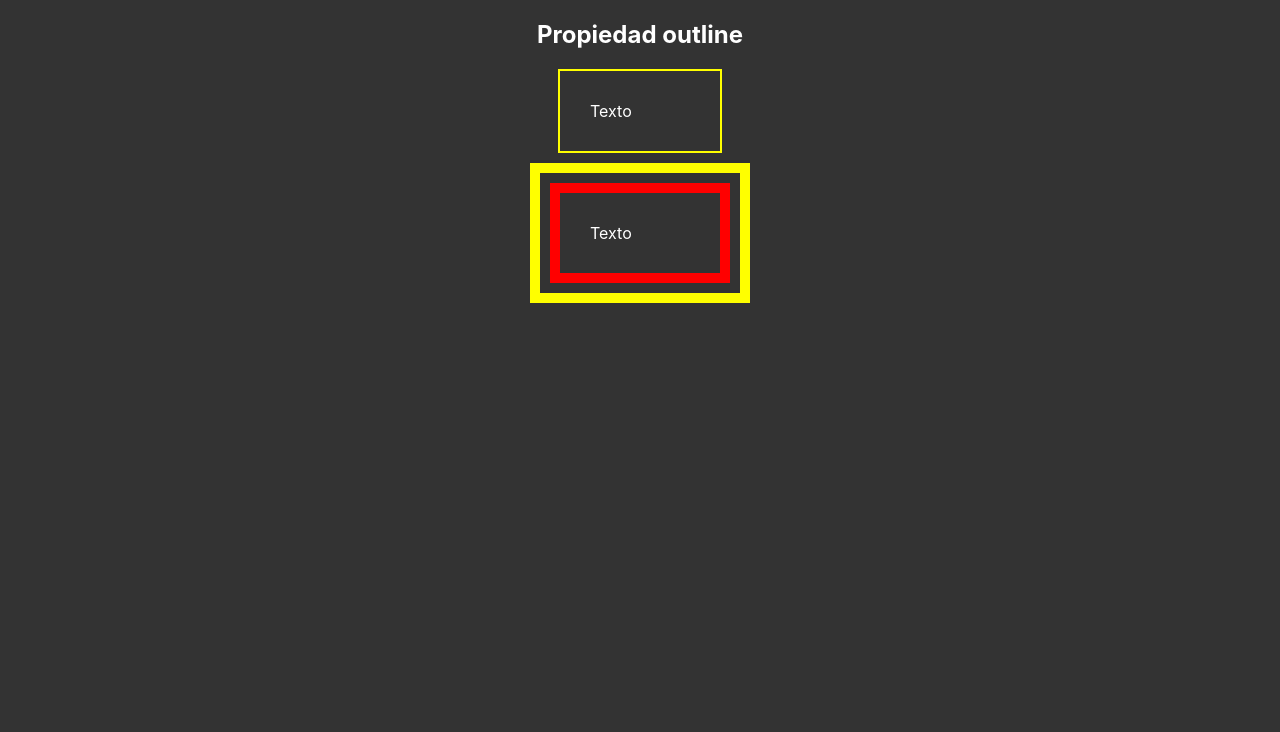
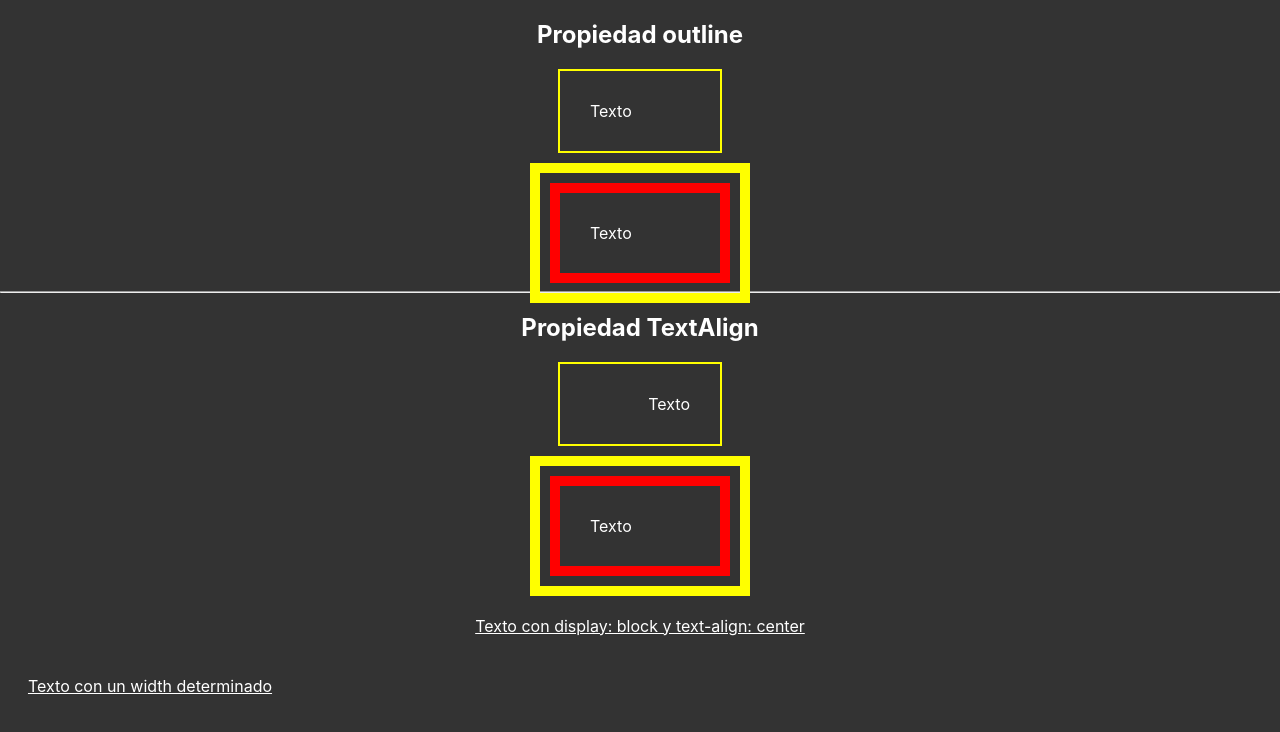
Before and after one commit to javirro/full-css, a React (Create React App) app: page /basico2 in a window 1280 px wide. Shown: the top 732 px of the page. Built offline with nearby package versions, Linux system fonts and the light colour scheme.

Commit message:
Añadir text-align

```diff
--- /dev/null
+++ b/src/Components/TextAlign.jsx
@@ -0,0 +1,19 @@
+import '../styles/TextAlign.css'
+const TextAlign = () => {
+  return (
+    <>
+      <h2> Propiedad TextAlign</h2>
+      <div className="text-align-non">
+        <span> Texto </span>
+      </div>
+      <div className="text-align-yes">
+        <span> Texto </span>
+      </div>
+
+      <a target='blank_' href='https://www.google.com' rel="no_refeerer" className='link-text'>Texto con display: block  y text-align: center</a>
+      <a target='blank_' href='https://www.google.com' rel="no_refeerer" className='link-text-not-working'>Texto con un width determinado</a>
+    </>
+  )
+}
+
+export default TextAlign
--- a/src/routes/Basico2.jsx
+++ b/src/routes/Basico2.jsx
@@ -1,8 +1,11 @@
 import Outline from "../Components/Outline"
+import TextAlign from "../Components/TextAlign"
 const Basico2 = () => {
 return(
   <>
   <Outline />
+  <hr />
+  <TextAlign />
   </>
 )
 }
--- /dev/null
+++ b/src/styles/TextAlign.css
@@ -0,0 +1,52 @@
+h2 {
+    text-align: center;
+}
+
+.text-align-non {
+    margin-top: 20px;
+    margin-left: auto;
+    margin-right: auto;
+    text-align: right;
+    width: 100px;
+    padding: 30px;
+    border: 2px solid yellow;
+}
+
+
+/* textAlign nos permite alinear horizontalmente el texto de un bloque. SI tiene un ancho definido ese bloque puede dar problemas. */
+
+.text-align-yes {
+    margin-top: 30px;
+    margin-left: auto;
+    margin-right: auto;
+    width: 100px;
+    padding: 30px;
+    outline: 10px solid yellow;
+    outline-offset: 10px;
+    border: 10px solid red;
+}
+
+
+/* Ejemplo de convertir inline a block para poder hacerle un text-align */
+
+.link-text {
+    color: #fff;
+    display: block;
+    margin-top: 40px;
+    text-align: center;
+}
+
+
+/* En este caso, tiene un width determinado y aunque hayams puesto text-align center, lo que hace es alinear el texto dentro de la caja, pero no alinea la caja del texto */
+
+.link-text-not-working {
+    color: #fff;
+    margin-top: 40px;
+    display: block;
+    margin-top: 40px;
+    text-align: center;
+    /* margin-left: auto;
+    margin-right: auto; */
+    text-align: center;
+    width: 300px;
+}
```
